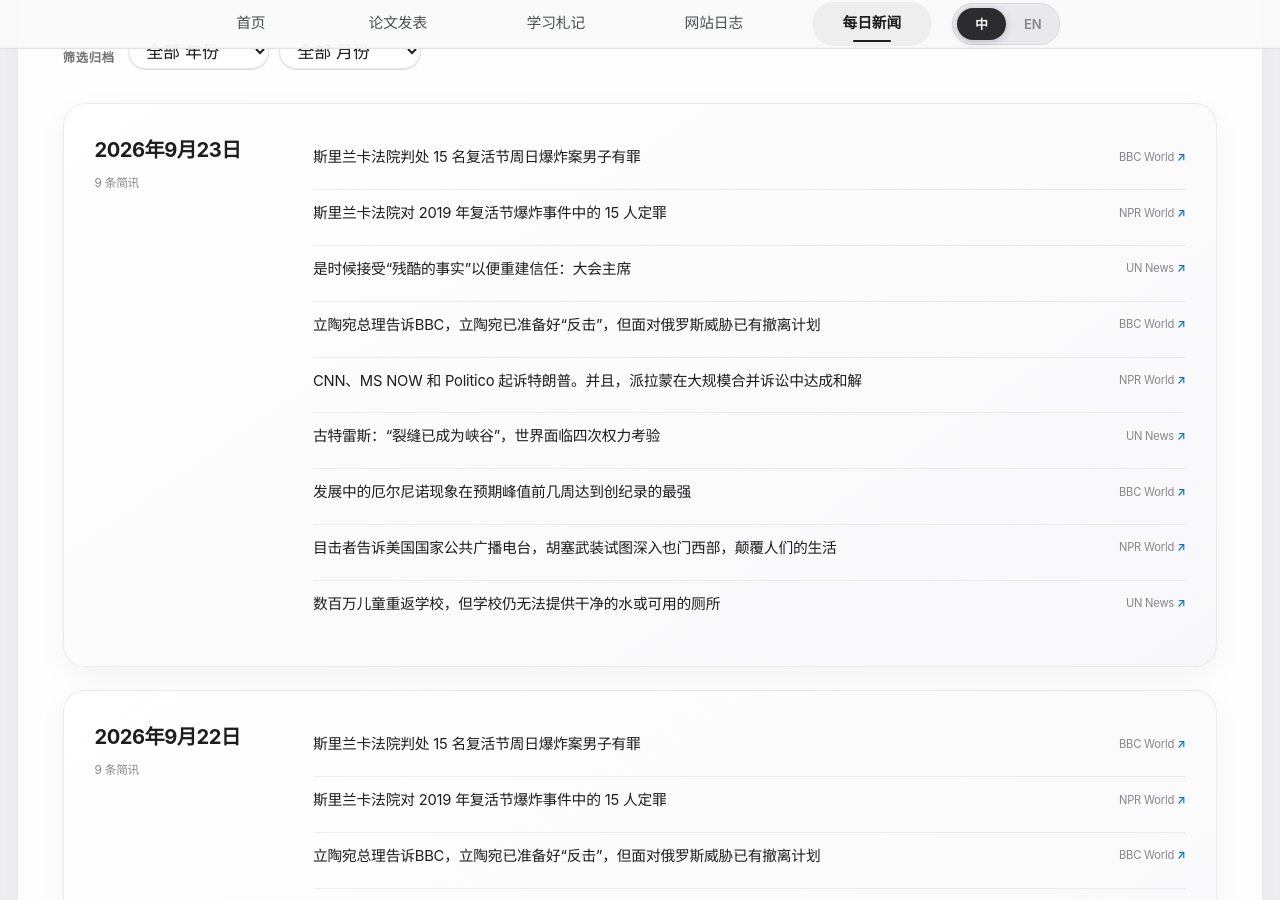
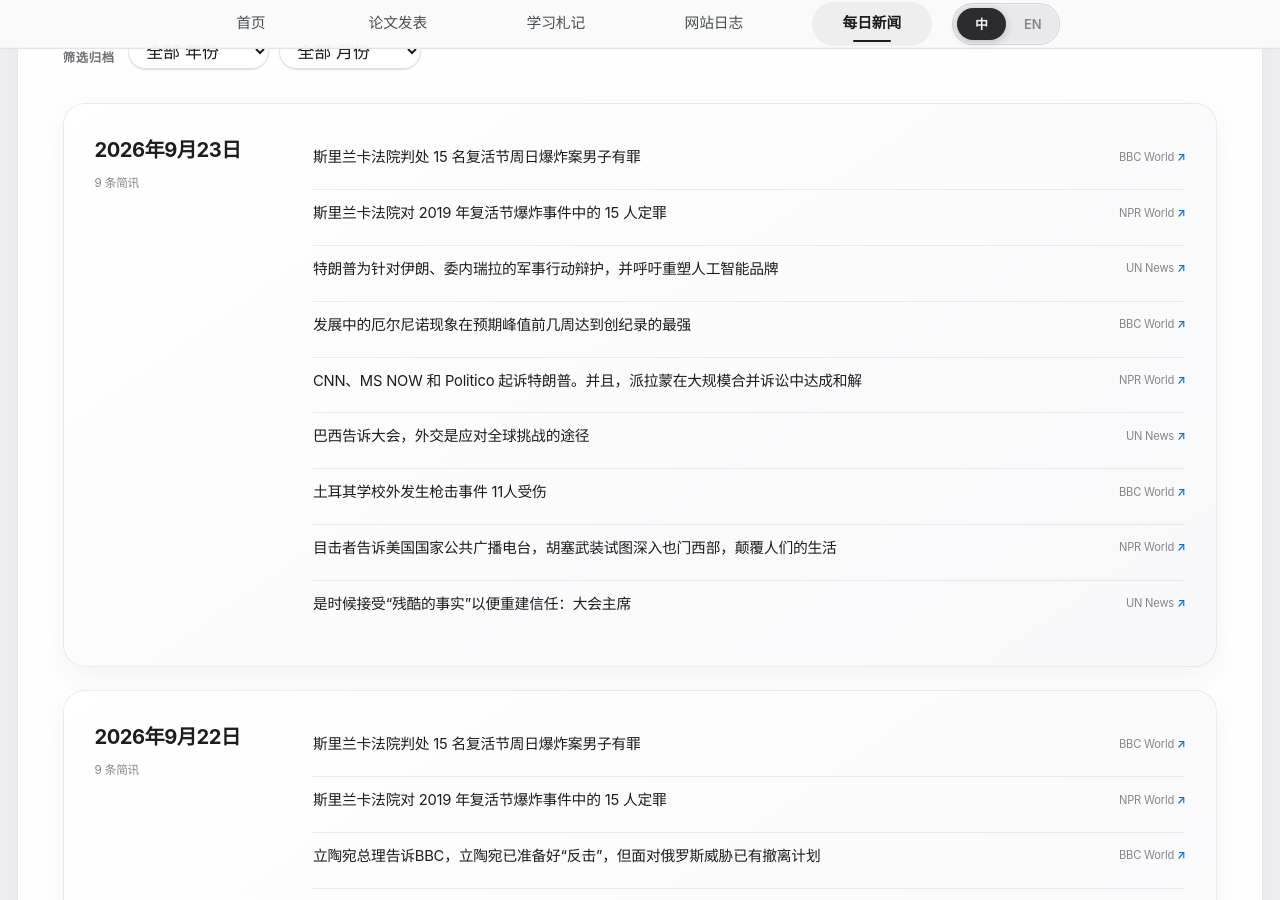
Before and after one commit to HaoxiangLuo/HaoxiangLuo.github.io, a Jekyll site: the page built from _pages/daily-news-zh.html, in a window 1280 px wide and 900 px high, scrolled down 297 px. Built offline with Jekyll 4.4.1, drawn with Linux system fonts in a browser that asks for light colours; a style sheet for code colours, icons or effects is not loaded.

Commit message:
Update daily news 2026-09-23

```diff
--- a/_data/daily_news.json
+++ b/_data/daily_news.json
@@ -1,5 +1,5 @@
 {
-  "updated_at": "2026-09-23T00:25:43+08:00",
+  "updated_at": "2026-09-23T01:23:41+08:00",
   "days": [
     {
       "date": "2026-09-23",
@@ -17,16 +17,16 @@
           "title_zh": "斯里兰卡法院对 2019 年复活节爆炸事件中的 15 人定罪"
         },
         {
-          "title": "Time to accept ‘hard truths’ so trust can be rebuilt: General Assembly president",
+          "title": "Trump defends military action against Iran, Venezuela, and calls for rebrand of AI",
           "source": "UN News",
-          "url": "https://news.un.org/feed/view/en/story/2026/09/1168394",
-          "title_zh": "是时候接受“残酷的事实”以便重建信任：大会主席"
+          "url": "https://news.un.org/feed/view/en/story/2026/09/1168397",
+          "title_zh": "特朗普为针对伊朗、委内瑞拉的军事行动辩护，并呼吁重塑人工智能品牌"
         },
         {
-          "title": "Lithuania ready to 'fight back' but has evacuation plans in face of Russia threats, PM tells BBC",
+          "title": "Developing El Niño becomes strongest on record weeks before expected peak",
           "source": "BBC World",
-          "url": "https://www.bbc.co.uk/news/articles/ck5yw8npxzrlo?at_medium=RSS&at_campaign=rss",
-          "title_zh": "立陶宛总理告诉BBC，立陶宛已准备好“反击”，但面对俄罗斯威胁已有撤离计划"
+          "url": "https://www.bbc.co.uk/weather/articles/cmvgy4nv9d62o?at_medium=RSS&at_campaign=rss",
+          "title_zh": "发展中的厄尔尼诺现象在预期峰值前几周达到创纪录的最强"
         },
         {
           "title": "CNN, MS NOW and Politico sue Trump. And, Paramount settles in massive merger lawsuit",
@@ -35,16 +35,16 @@
           "title_zh": "CNN、MS NOW 和 Politico 起诉特朗普。并且，派拉蒙在大规模合并诉讼中达成和解"
         },
         {
-          "title": "Guterres: ‘Cracks have become canyons’ as world faces four tests of power",
+          "title": "Diplomacy is the way to address global challenges, Brazil tells General Assembly",
           "source": "UN News",
-          "url": "https://news.un.org/feed/view/en/story/2026/09/1168392",
-          "title_zh": "古特雷斯：“裂缝已成为峡谷”，世界面临四次权力考验"
+          "url": "https://news.un.org/feed/view/en/story/2026/09/1168395",
+          "title_zh": "巴西告诉大会，外交是应对全球挑战的途径"
         },
         {
-          "title": "Developing El Niño becomes strongest on record weeks before expected peak",
+          "title": "Eleven injured in shooting outside Turkish school",
           "source": "BBC World",
-          "url": "https://www.bbc.co.uk/weather/articles/cmvgy4nv9d62o?at_medium=RSS&at_campaign=rss",
-          "title_zh": "发展中的厄尔尼诺现象在预期峰值前几周达到创纪录的最强"
+          "url": "https://www.bbc.co.uk/news/articles/c6y0z4gv0le4o?at_medium=RSS&at_campaign=rss",
+          "title_zh": "土耳其学校外发生枪击事件 11人受伤"
         },
         {
           "title": "Houthis try to push deeper into western Yemen, upending life, witnesses tell NPR",
@@ -53,10 +53,10 @@
           "title_zh": "目击者告诉美国国家公共广播电台，胡塞武装试图深入也门西部，颠覆人们的生活"
         },
         {
-          "title": "Millions of children return to schools that still can’t provide clean water or a working toilet",
+          "title": "Time to accept ‘hard truths’ so trust can be rebuilt: General Assembly president",
           "source": "UN News",
-          "url": "https://news.un.org/feed/view/en/story/2026/09/1168393",
-          "title_zh": "数百万儿童重返学校，但学校仍无法提供干净的水或可用的厕所"
+          "url": "https://news.un.org/feed/view/en/story/2026/09/1168394",
+          "title_zh": "是时候接受“残酷的事实”以便重建信任：大会主席"
         }
       ]
     },
```
